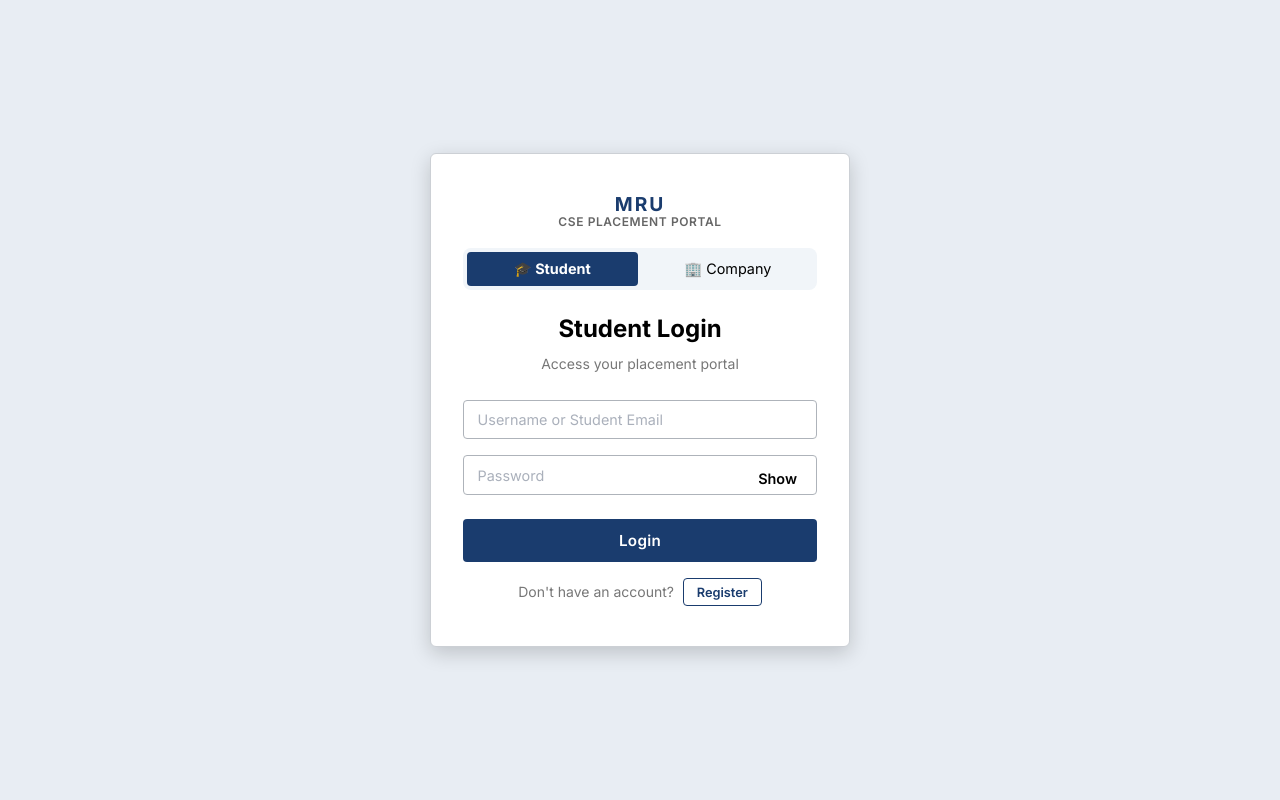
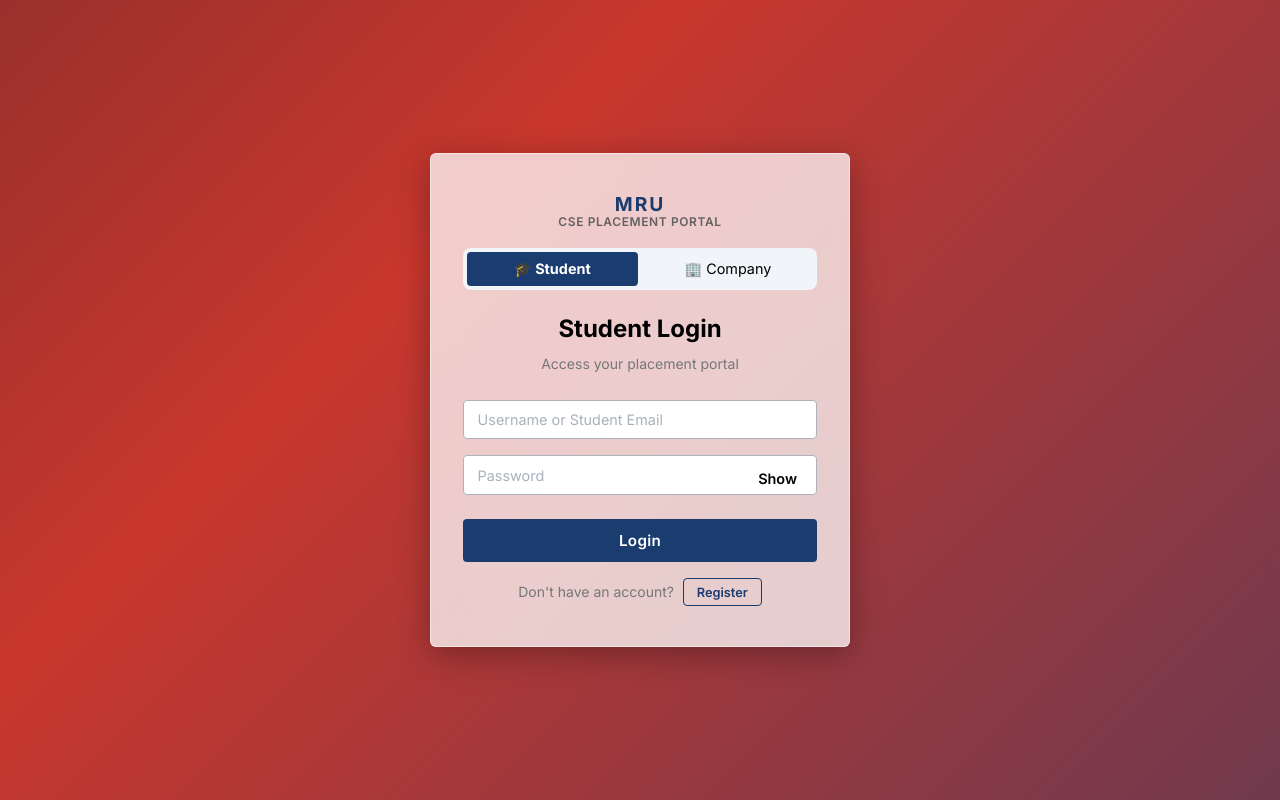
Before and after one commit to sahith3769/majorproject, a React (Create React App) app in the folder client/: page / in a window 1280 px wide. Built offline with nearby package versions, Linux system fonts and the light colour scheme; a web font is replaced by a local one.

Commit message:
UI: Implement state-of-the-art Glassmorphism for login forms

```diff
--- a/client/src/index.css
+++ b/client/src/index.css
@@ -188,21 +188,30 @@ button {
   align-items: center;
   min-height: 100vh;
   padding: 2rem;
-  background: #e8edf3;
+  background: linear-gradient(-45deg, #1a3c6e, #c8372d, #0d1b2a, #1f3c88);
+  background-size: 400% 400%;
+  animation: authGradient 15s ease infinite;
   perspective: none;
+}
+
+@keyframes authGradient {
+  0% { background-position: 0% 50%; }
+  50% { background-position: 100% 50%; }
+  100% { background-position: 0% 50%; }
 }
 
 .auth-card {
   width: 100%;
   max-width: 420px;
-  background: #ffffff;
-  backdrop-filter: none;
+  /* Premium Glassmorphism Effect */
+  background: rgba(255, 255, 255, 0.75);
+  backdrop-filter: blur(16px);
+  -webkit-backdrop-filter: blur(16px);
+  border: 1px solid rgba(255, 255, 255, 0.5);
+  box-shadow: 0 8px 32px 0 rgba(0, 0, 0, 0.3);
   padding: 2.5rem 2rem;
   border-radius: var(--radius-md);
-  border: 1px solid var(--border-color);
-  box-shadow: var(--shadow-md);
   text-align: center;
-  animation: none;
   position: relative;
   overflow: visible;
 }
```
